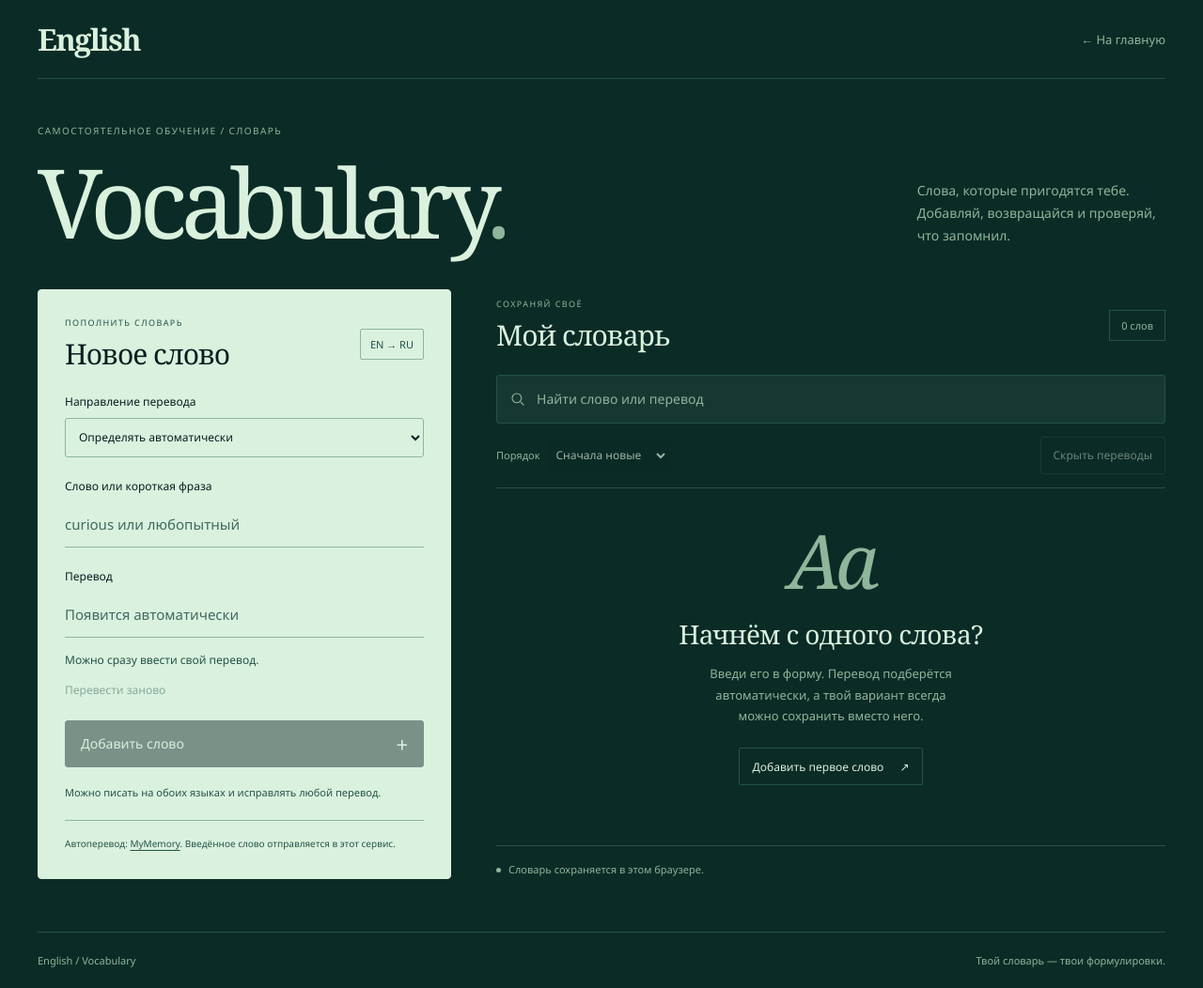
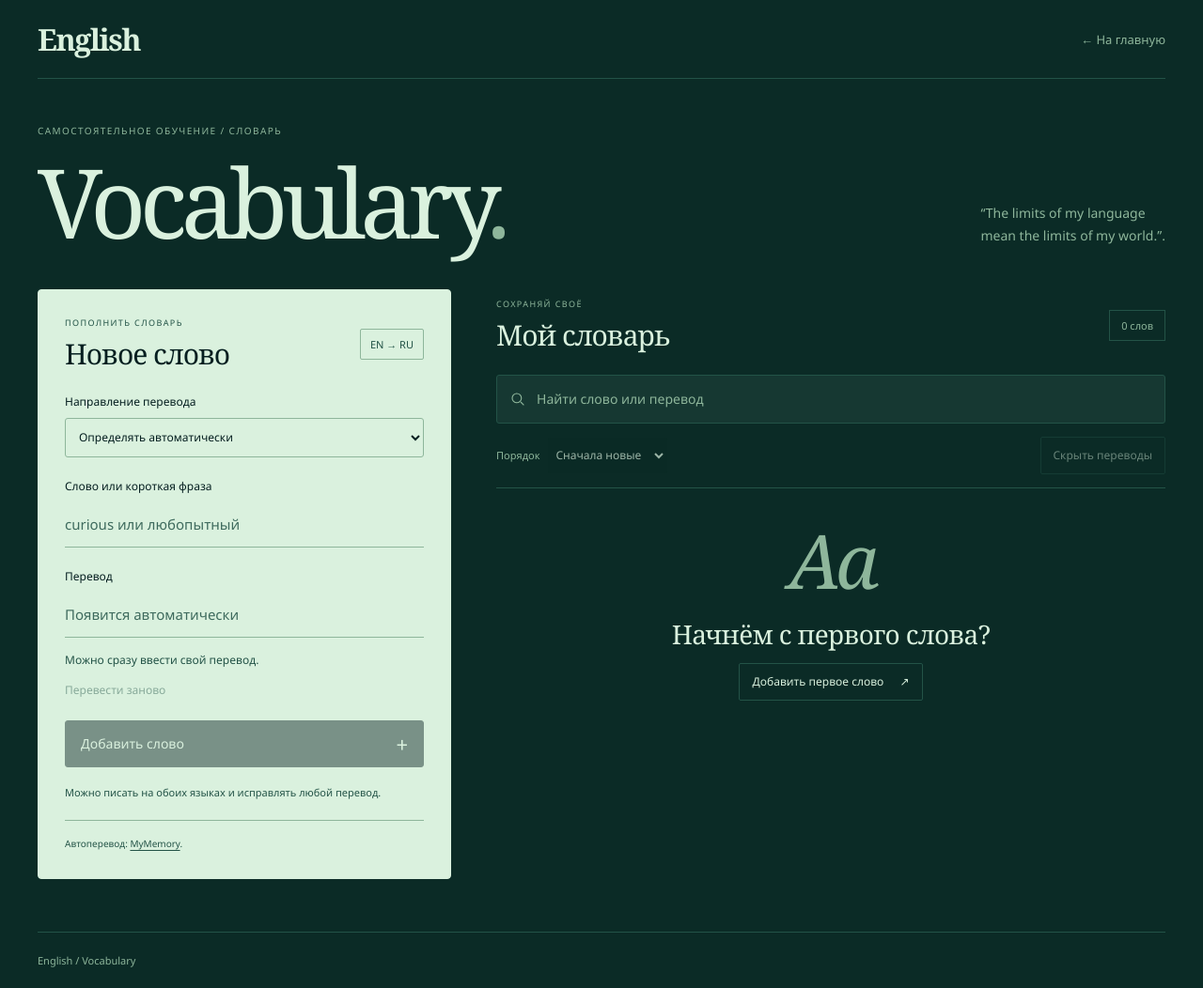
Before and after one commit to MrAngelskye/-, a plain HTML site: page Semi_education/vocabulary/vocabulary.html in a window 1280 px wide. Shown: the whole page at 94% size. Drawn offline with Linux system fonts and the light colour scheme.

Commit message:
Beta 0.1 fix

```diff
--- a/Semi_education/vocabulary/vocabulary.css
+++ b/Semi_education/vocabulary/vocabulary.css
@@ -670,7 +670,6 @@ h3 {
   font-size: 11px;
 }
 
-/* Раскрытие обложки при открытии раздела. */
 .intro {
   position: fixed;
   inset: 0;
--- a/Semi_education/vocabulary/vocabulary.html
+++ b/Semi_education/vocabulary/vocabulary.html
@@ -4,7 +4,7 @@
   <meta charset="UTF-8">
   <meta name="viewport" content="width=device-width, initial-scale=1">
   <meta name="theme-color" content="#0b2b26">
-  <title>Мой словарь — English</title>
+  <title>Мой словарь - English</title>
   <link rel="stylesheet" href="vocabulary.css">
   <script src="vocabulary.js" defer></script>
 </head>
@@ -27,8 +27,9 @@
           <p class="eyebrow">Самостоятельное обучение / словарь</p>
           <h1 id="page-title" lang="en">Vocabulary<span>.</span></h1>
         </div>
-        <p class="description">Слова, которые пригодятся тебе.<br>
-          Добавляй, возвращайся и проверяй, что запомнил.</p>
+        <p class="description">“The limits of my language<br>
+         mean the limits of my world.”.</p>
+
       </section>
 
       <p id="storage-warning" class="notice error-notice" role="alert" hidden></p>
@@ -91,7 +92,6 @@
             Автоперевод:
             <a href="https://mymemory.translated.net/" target="_blank"
                rel="noopener noreferrer">MyMemory</a>.
-            Введённое слово отправляется в этот сервис.
           </p>
         </section>
 
@@ -121,7 +121,7 @@
               <label for="word-sort">Порядок</label>
               <select id="word-sort">
                 <option value="recent">Сначала новые</option>
-                <option value="alphabet">По алфавиту A–Z</option>
+                <option value="alphabet">По алфавиту A-Z</option>
               </select>
             </div>
             <button id="practice-toggle" class="practice-button" type="button"
@@ -137,9 +137,7 @@
 
           <div id="empty-state" class="empty-state">
             <span class="empty-mark" aria-hidden="true" lang="en">Aa</span>
-            <h3>Начнём с одного слова?</h3>
-            <p>Введи его в форму. Перевод подберётся автоматически,
-              а твой вариант всегда можно сохранить вместо него.</p>
+            <h3>Начнём с первого слова?</h3>
             <button id="focus-editor" class="secondary-button" type="button">Добавить первое слово <span aria-hidden="true">↗</span></button>
           </div>
 
@@ -157,21 +155,13 @@
             </button>
           </div>
 
-          <p class="storage-note">
-            <span class="storage-dot" aria-hidden="true"></span>
-            Словарь сохраняется в этом браузере.
-          </p>
         </section>
       </div>
 
-      <noscript>
-        <p class="notice">Для работы словаря включи JavaScript в браузере.</p>
-      </noscript>
     </main>
 
     <footer class="footer">
       <span lang="en">English / Vocabulary</span>
-      <span>Твой словарь — твои формулировки.</span>
     </footer>
   </div>
 
--- a/Semi_education/vocabulary/vocabulary.js
+++ b/Semi_education/vocabulary/vocabulary.js
@@ -69,7 +69,6 @@
     undoButton.hidden = !canUndo;
   }
 
-  // Сохранённый словарь остаётся только в браузере.
   function validWord(word) {
     return word && typeof word.id === "string"
       && word.id.length > 0 && word.id.length <= 100
@@ -197,7 +196,6 @@
         .filter(value => matchesLanguage(value, targetLanguage))
       : [];
 
-    // Иногда память переводов возвращает исходное слово вместо перевода.
     if (!/\s/.test(text)) {
       const singleWord = alternatives.find(value => !/\s/.test(value));
       if (singleWord) return singleWord;
@@ -316,7 +314,6 @@
       || normalize(word.russian).includes(query)
     );
 
-    // Сортируем копию списка: порядок сохранённых записей не меняется.
     if (sortSelect.value === "alphabet") {
       visible.sort((first, second) => alphabet.compare(first.english, second.english));
     }
@@ -483,7 +480,7 @@
     if (editingId === id) resetEditor();
     renderWords();
     showListMessage("Слово удалено.", true);
-    // После удаления фокус остаётся в словаре, а не теряется вместе со строкой.
+
     const nextRow = list.children[Math.min(index, list.children.length - 1)];
     if (nextRow) nextRow.querySelector('[data-action="edit"]').focus();
     else searchInput.focus();
```
Also changed, not shown: Semi_education/listening/listening.html (+1 -1 lines), Semi_education/reading/reading.html (+1 -1 lines), Semi_education/speaking/speaking.html (+1 -1 lines), Semi_education/writing/writing.html (+1 -1 lines).
